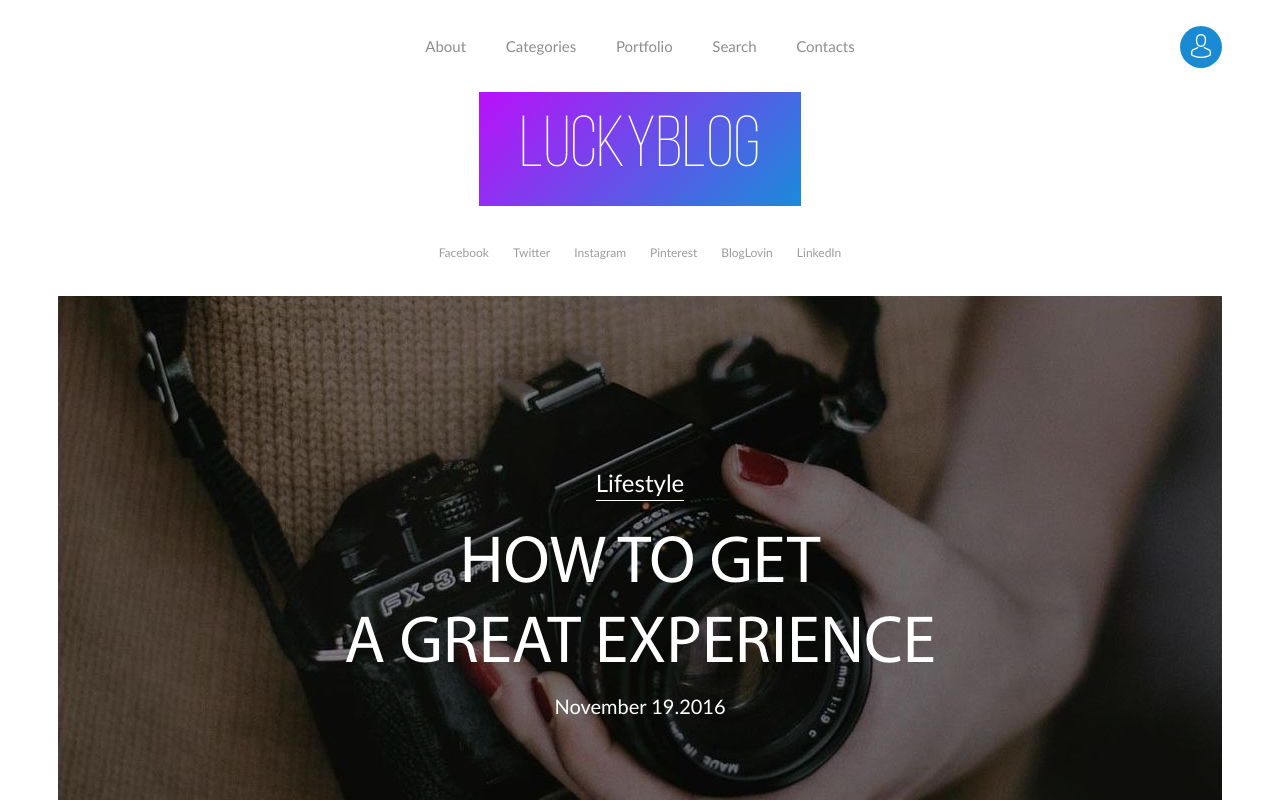
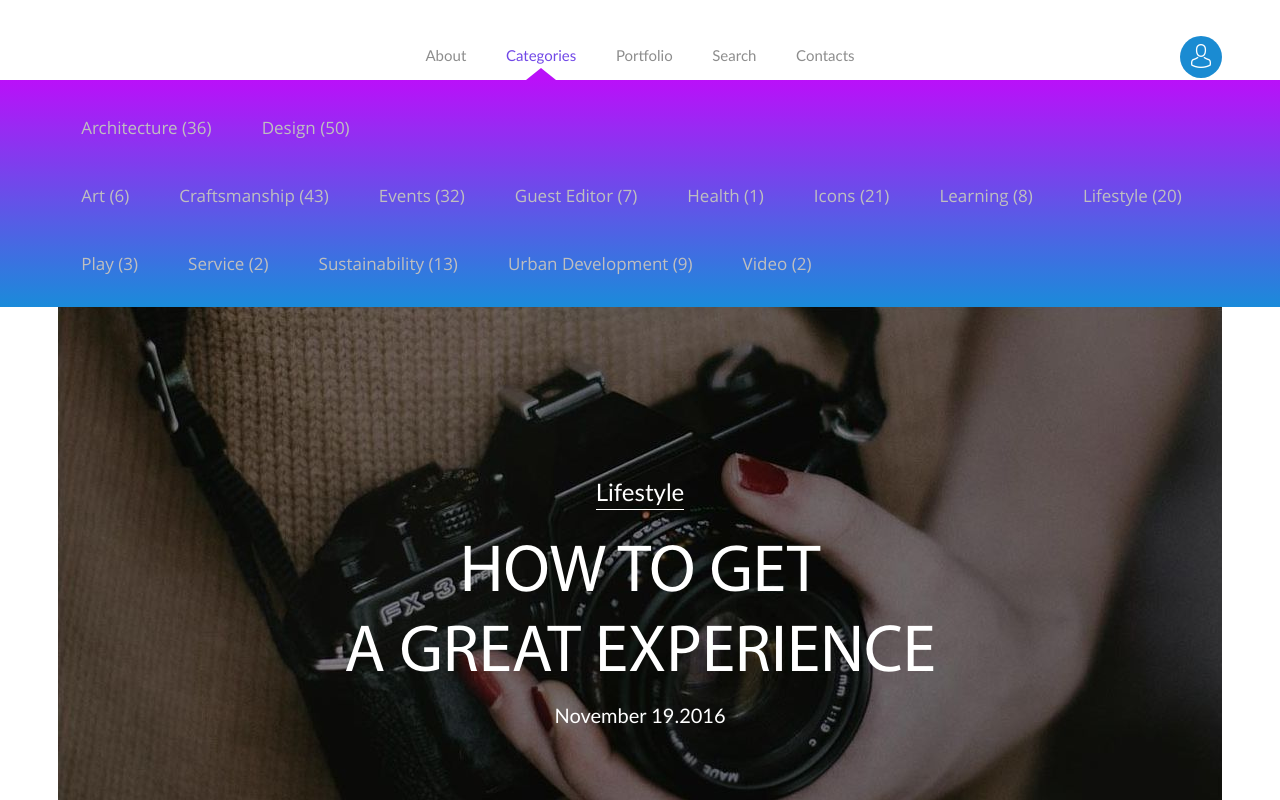
Before and after one commit to Maximzp83/LuckyBlog, a plain HTML site: page index.html in a window 1280 px wide. Both pictures are taken after a click on the link "Categories". Shown: the top 800 px of the page. Drawn offline with Linux system fonts and the light colour scheme.

Commit message:
top menu added, many fixes

```diff
--- a/css/main.css
+++ b/css/main.css
@@ -38,9 +38,156 @@ time {
 .wrapper {
 	width: 100%;
 	max-width: 1918px;
-	margin: 0 auto;
+	margin: 34px auto 0;
+	position: relative;
+	/*width: 1918px;*/
+}
+
+/*-------Transition rules---------*/
+
+.posts-menu .post-name:after,
+.posts-menu .main-post form,
+.posts-menu .link-container:hover
+ {
+	-webkit-transition: .7s;
+    -moz-transition: .7s;
+    -o-transition: .7s;
+    transition: .7s;
+}
+
+.header .social-links a:not(:hover),
+button[name="user-menu"]:not(:hover),
+.wrapper .top-menu .sub-menu a:not(:hover),
+.wrapper .top-menu li a:not(:hover),
+.subscribe .social-container .social-icon:not(:hover),
+.posts-menu .link-container:not(:hover),
+.main-posts .post-footer button[name="continue-reading"]:not(:hover),
+.pinterest-block .vidgets-container a:not(:hover)
+
+{
+	-webkit-transition: all 1s ease-in-out;
+    -moz-transition: all 1s ease-in-out;
+    -o-transition: all 1s ease-in-out;
+}
+
+
+/*-------------Top Menu------------------*/
+
+.wrapper .top-menu a:hover,
+.header .social-links a:hover {
+	color: #7148e7;
+	text-decoration: underline;
+}
+
+.wrapper .top-menu a:focus {
+	color: #7148e7;
+}
+
+.wrapper .top-menu {
+	text-align: center;
+	line-height: 3.3em;
+	color: #8d8d8d;
 	position: relative;
 }
+
+.wrapper .top-menu li {
+	display: inline-block;
+	padding: 0 1.29em;
+}
+
+.wrapper .top-menu li a {
+	font-size: 15px;
+	color: #8d8d8d;
+	font-family: 'LatoLatinWebRegular';
+}
+
+.wrapper .top-menu .sub-menu a {
+	font-family: "OpenSansRegular";
+    font-size: 17px;
+    line-height: 0;
+    color: #bfbfbf;
+}
+
+.wrapper .top-menu .sub-menu li {
+	padding: 0 2%;
+	margin: 2.2% 0;
+	line-height: 1.2;
+}
+
+.wrapper .top-menu .sub-menu,
+.wrapper .top-menu .sub-menu:before,
+.wrapper .sub-menu-background {
+	-webkit-transition: all 0.7s ease-in-out;
+    -moz-transition: all 0.7s ease-in-out;
+    -o-transition: all 0.7s ease-in-out;
+}
+
+.wrapper .top-menu .sub-menu {
+	position: absolute;
+	width: 95%;
+	max-width: 1164px;
+	z-index: 100;
+	top: 100%;
+	left: 0;
+	right: 0;
+	text-align: left;
+	padding: 16px 0 32px;
+	margin: 0 auto;
+   	visibility: hidden;
+	opacity: 0;
+}
+
+.wrapper .top-menu .sub-menu:before {
+	display: block;
+	z-index: 100;
+	position: absolute;
+	content: "";
+	width: 0;
+    height: 0;
+    border-bottom: 12px solid #ba10f9;
+    border-left: 15px solid transparent;
+    border-right: 15px solid transparent;
+    top: -12px;
+    visibility: hidden;
+    opacity: 0;
+}
+
+.wrapper .top-menu .sub-menu-2:before {
+	left: 40.2%;
+}
+.wrapper .top-menu .sub-menu-3:before {
+	left: 49.1%;
+}
+
+.wrapper .sub-menu-background {
+	position: absolute;
+	z-index: 90;
+	top: 100%;
+	left: 0;
+	width: 100%;
+	height: 227px;
+    background: linear-gradient(#ba10f9, #1a8bda);
+	            -webkit-linear-gradient(#ba10f9, #1a8bda);
+				-moz-linear-gradient( #ba10f9, #1a8bda);
+				-ms-linear-gradient( #ba10f9, #1a8bda);
+				-o-linear-gradient( #ba10f9, #1a8bda);
+	visibility: hidden;
+	opacity: 0;
+}
+
+.wrapper .top-menu a:focus ~ .sub-menu,
+.wrapper .top-menu a:focus ~ .sub-menu:before,
+.wrapper .top-menu a:focus ~ .sub-menu-background {
+	visibility: visible;
+	opacity: 1;
+}
+
+.wrapper .top-menu .sub-menu a:hover {
+	color: #fff;
+}
+
+
+/*-------------Top Menu End------------------*/
 
 .wrapper:after {
      content: "";
@@ -63,100 +210,17 @@ time {
 
 /*============Header Begin==============*/
 
+
 .header {
 	text-align: center;
-	margin: 25px 0 34px;
+	margin: 21px 0 34px;
 	font-family: 'LatoLatinWebRegular';
 	position: relative;
 }
 
-/*-------------Top Menu------------------*/
-
-.top-menu {
-	line-height: 3.3em;
-	color: #8d8d8d;
-	position: relative;
-}
-
-.top-menu li {
-	display: inline-block;
-	margin: 0 1.29em;
-}
-
-.top-menu a {
-	font-size: 15px;
-	color: #8d8d8d;
-}
-
-.top-menu .sub-menu a {
-	font-family: "OpenSansRegular";
-    font-size: 17px;
-    line-height: 3.5;
-    color: #bfbfbf;
-}
-
-.header .header-menu a:hover {
-    /*text-decoration: underline; */
-	color: #7148e7;
-}
-
-
-.header .top-menu .sub-menu {
-	position: absolute;
-	z-index: 10;
-	top: 100%;
-	left: 0;
-	width: 100%;
-	max-width: 1918px;
-	text-align: left;
-	padding: 16px 0 32px;
-    background: linear-gradient(#ba10f9, #1a8bda);
-	            -webkit-linear-gradient(#ba10f9, #1a8bda);
-				-moz-linear-gradient( #ba10f9, #1a8bda);
-				-ms-linear-gradient( #ba10f9, #1a8bda);
-				-o-linear-gradient( #ba10f9, #1a8bda);
-	visibility: hidden;
-	opacity: 0;
-}
-
-.header .top-menu .sub-menu:before {
-	display: block;
-	position: absolute;
-	content: "";
-	width: 0;
-    height: 0;
-    border-bottom: 12px solid #ba10f9;
-    border-left: 15px solid transparent;
-    border-right: 15px solid transparent;
-    top: -12px;
-}
-
-.header .top-menu .sub-menu-2:before {
-	left: 40.2%;
-}
-.header .top-menu .sub-menu-3:before {
-	left: 49.1%;
-}
-
-.header .top-menu li:hover .sub-menu {
-	visibility: visible;
-	opacity: 1;
-}
-
-
-.header .top-menu .sub-menu a:hover {
-	color: #fff;
-}
-
-
-/*-------------Top Menu End------------------*/
-
-
-
-
 form[name="user"] {
 	position: absolute;
-	right: 0; top: 1px;
+	right: 0; top: -65px;
 }
 
 button[name="user-menu"] {
@@ -187,12 +251,12 @@ button[name="user-menu"]:hover {
 	color: #fff;
 }
 
-.header .social li {
+.header .social-links li {
 	display: inline-block;
 	margin: 0 0.73em;
 }
 
-.header .social a {
+.header .social-links a {
 	font-size: 12px;
 	color: #9c9c9c;
 }
@@ -217,16 +281,6 @@ button[name="user-menu"]:hover {
    content: "";
    border-bottom: 1px solid #fff;
 	opacity: 0;
-}
-
-.posts-menu .link-container:hover,
-.posts-menu .link-container:not(:hover),
-.posts-menu .post-name:after,
-.posts-menu .main-post form {
-	-webkit-transition: .7s;
-    -moz-transition: .7s;
-    -o-transition: .7s;
-    transition: .7s;
 }
 
 .posts-menu .link-container:hover {
@@ -824,6 +878,10 @@ button[name="user-menu"]:hover {
 	color: #117cea;
 }
 
+.twitternews-block .twitter-news .news-link a:hover {
+	text-decoration: underline;
+}
+
 .twitternews-block .twitter-news .news-time {
 	color: #919191;
 }
--- a/index.html
+++ b/index.html
@@ -5,18 +5,13 @@
 	<meta http-equiv="Content-type" content="text/html; charset=utf-8">
 	<link rel="stylesheet" type="text/css" href="css/main.css">
 	<link rel="stylesheet" type="text/css" href="css/fonts.css">
-
 </head>
 <body>
 <div class="wrapper">
-	<div class="container-main">
-<!--==============================HEADER========================================-->
-			<header class='header'>
-			  <div class="container">
 	<nav>
-					<ul class="header-menu top-menu">
+		<ul class="top-menu">
 				<li><a href="#"><span>About</span></a></li>
-						<li><a href="#"><span>Categories</span></a>
+				<li tabindex="0"><a href="#"><span>Categories</span></a>
 					<ul class="sub-menu sub-menu-2">
 							<li><a href="#">Architecture <span class="Architecture-count">(36)</span></a>
 							</li>
@@ -39,6 +34,7 @@
 							<li><a href="#">Video <span class="Video-count">(2)</span></a>
 							</li>
 					</ul>
+					<div class="sub-menu-background"></div>
 				</li>
 				<li><a href="#"><span>Portfolio</span></a>
 					<ul class="sub-menu sub-menu-3">
@@ -63,17 +59,23 @@
 								<li><a href="#">Video <span class="Video-count">(2)</span></a>
 								</li>
 					</ul>
+					<div class="sub-menu-background"></div>
 				</li>
 				<li><a href="#"><span>Search</span></a></li>
 				<li><a href="#"><span>Contacts</span></a></li>
 		</ul>
 	</nav>
+		<div class="container-main">
+<!--==============================HEADER========================================-->
+			<header class='header'>
+			  <div class="container">
+
 				<form name="user" action="#" method="get">
 				    <button type="button" name="user-menu"></button>
 				</form>
 			  </div>
 				<div class="logo">LUCKYBLOG</div>
-				<ul class="header-menu social">
+				<ul class="social-links">
 					<li><a href="#"><span>Facebook</span></a></li>
 					<li><a href="#"><span>Twitter</span></a></li>
 					<li><a href="#"><span>Instagram</span></a></li>
```
Also changed, not shown: css/temp.css (+19 -0 lines). Lines whose indentation alone changed are shown as unchanged.
